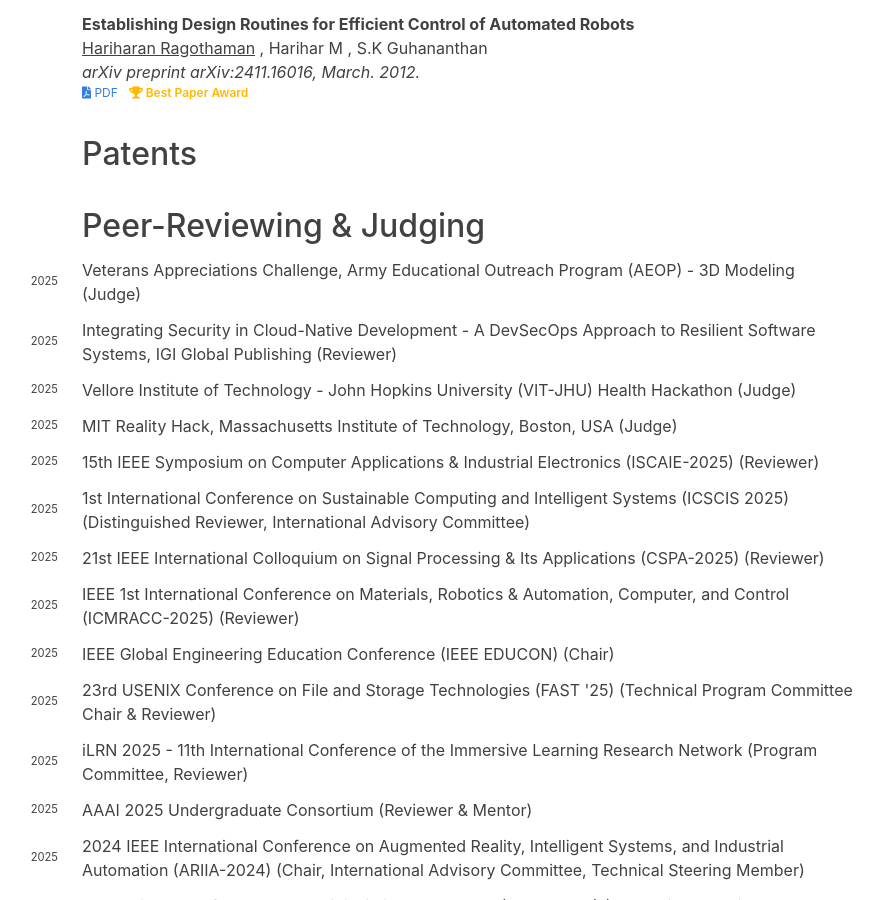
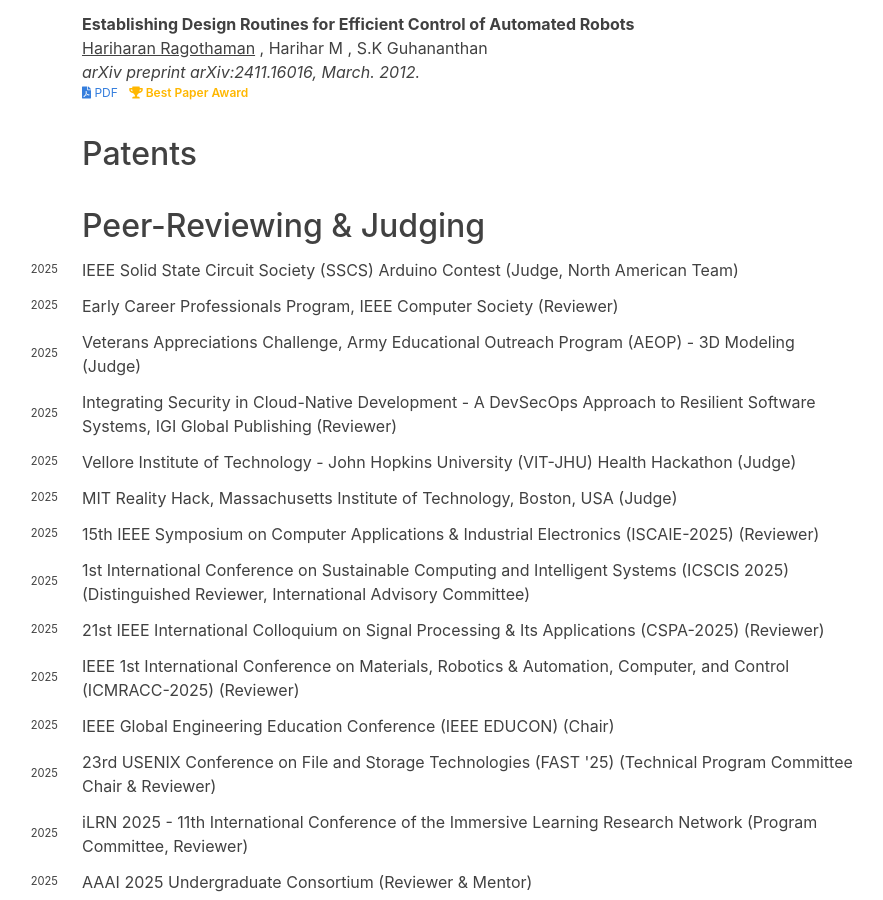
Before and after one commit to hariharanragothaman/hariharanragothaman.github.io, a Jekyll site: the page built from cv.md, in a window 1280 px wide and 900 px high, scrolled down 2880 px. Shown: the whole window, without its empty margins (250-1133 px from the left). Built offline with Jekyll 4.4.1, drawn with Linux system fonts in a browser that asks for light colours; nearby versions of some CDN libraries; some web fonts are replaced.

Commit message:
Polishes and Updates

```diff
--- a/_data/reviewer.yaml
+++ b/_data/reviewer.yaml
@@ -1,3 +1,15 @@
+- venue: IEEE Solid State Circuit Society (SSCS) Arduino Contest
+  venue-shorthand: Judge, North American Team
+  years:
+    - year: 2025
+      url: https://www.sscs-arduino-contest.com/our-team
+
+- venue: Early Career Professionals Program, IEEE Computer Society
+  venue-shorthand: Reviewer
+  years:
+    - year: 2025
+      url: https://www.computer.org/publications/tech-news/events/computings-top-30-early-career-professionals-2024
+
 - venue: Veterans Appreciations Challenge, Army Educational Outreach Program (AEOP) - 3D Modeling
   venue-shorthand: Judge
   years:
```
